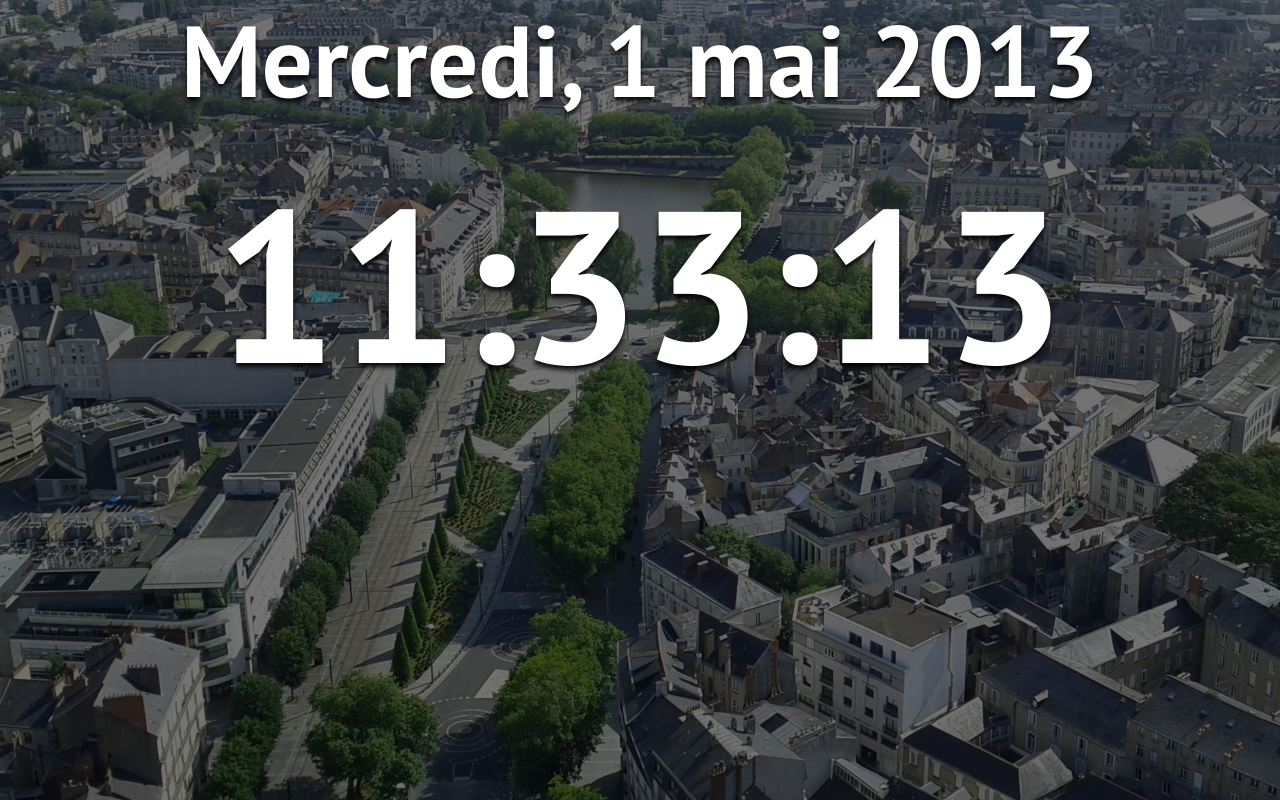
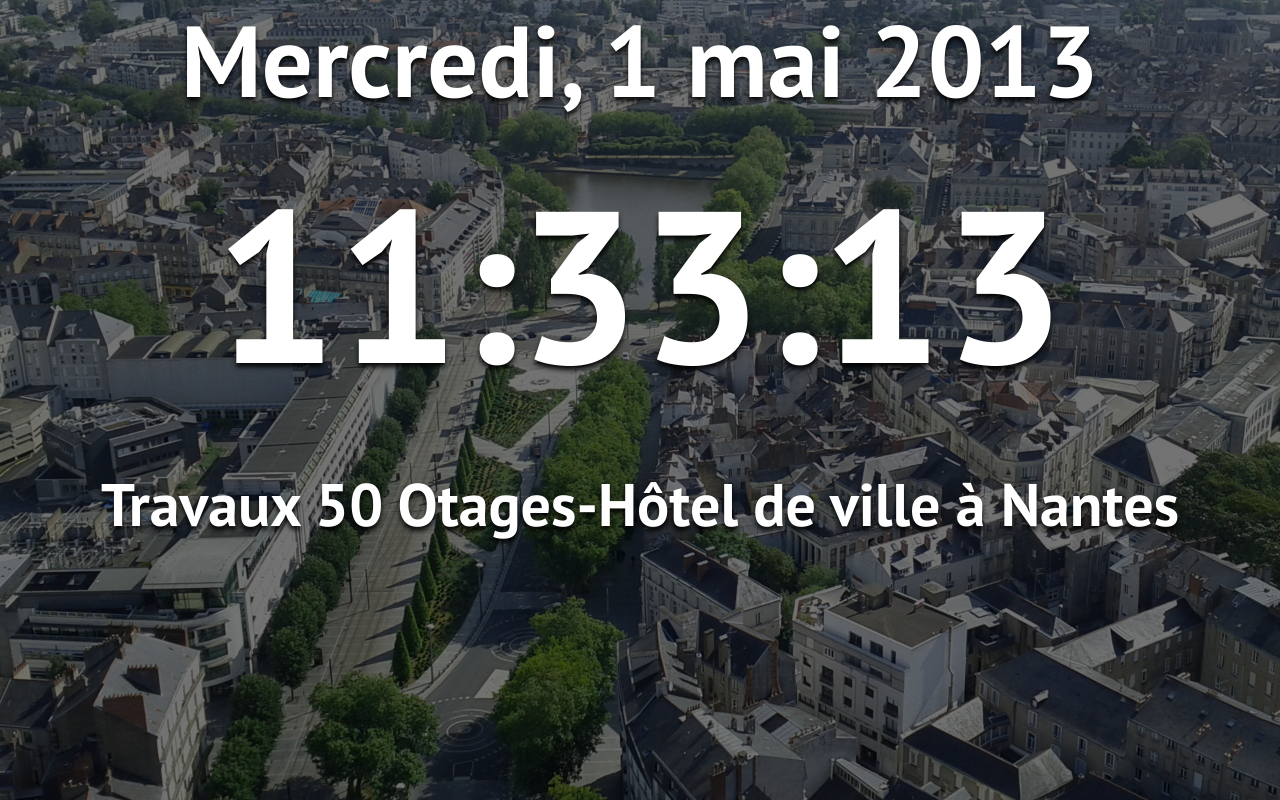
Before and after one commit to pabluk/nantes-dashboard, a plain HTML site: page index.html in a window 1280 px wide. Drawn offline with Linux system fonts and the light colour scheme; no server answers.

Commit message:
Added infotrafic

```diff
--- a/index.html
+++ b/index.html
@@ -40,6 +40,11 @@
                 <h3 id="bicloo-2"></h3>
             </div>
         </div>
+        <div class="row-fluid">
+            <div class="span12 text-center">
+                <h3 id="infotrafic"></h3>
+            </div>
+        </div>
     </div>
     <script src="static/js/jquery.js"></script>
     <script src="static/js/bootstrap.min.js"></script>
--- a/static/js/main.js
+++ b/static/js/main.js
@@ -64,6 +64,27 @@ function updateTANStation(code, direction, element) {
     });
 }
 
+function updateNewsStream() {
+    var messages = [
+        "Travaux 50 Otages-Hôtel de ville à Nantes",
+        "Itinéraire coupé en 2 à Foch Cathédrale",
+        "Travaux secteur Vincent Gâche à Nantes",
+        "Renforts Scolaires",
+    ];
+    return messages;
+}
+
+function updateMessage() {
+    $("#infotrafic").fadeOut(function() {
+        if (messages_pos == messages.length) { messages_pos = 0 }
+        $(this).text(messages[messages_pos]);
+        messages_pos++;
+    }).fadeIn();
+}
+
+var messages = [];
+var messages_pos = 0;
+
 $(document).ready(function()
 {
     updateClock();
@@ -77,4 +98,9 @@ $(document).ready(function()
 
     updateTANStation("VIAR", 2, "#tan");
     setInterval('updateTANStation("VIAR", 2, "#tan")', 30000);
+
+    messages = updateNewsStream();
+    updateMessage();
+    setInterval('updateMessage()', 5000);
+
 });
```
